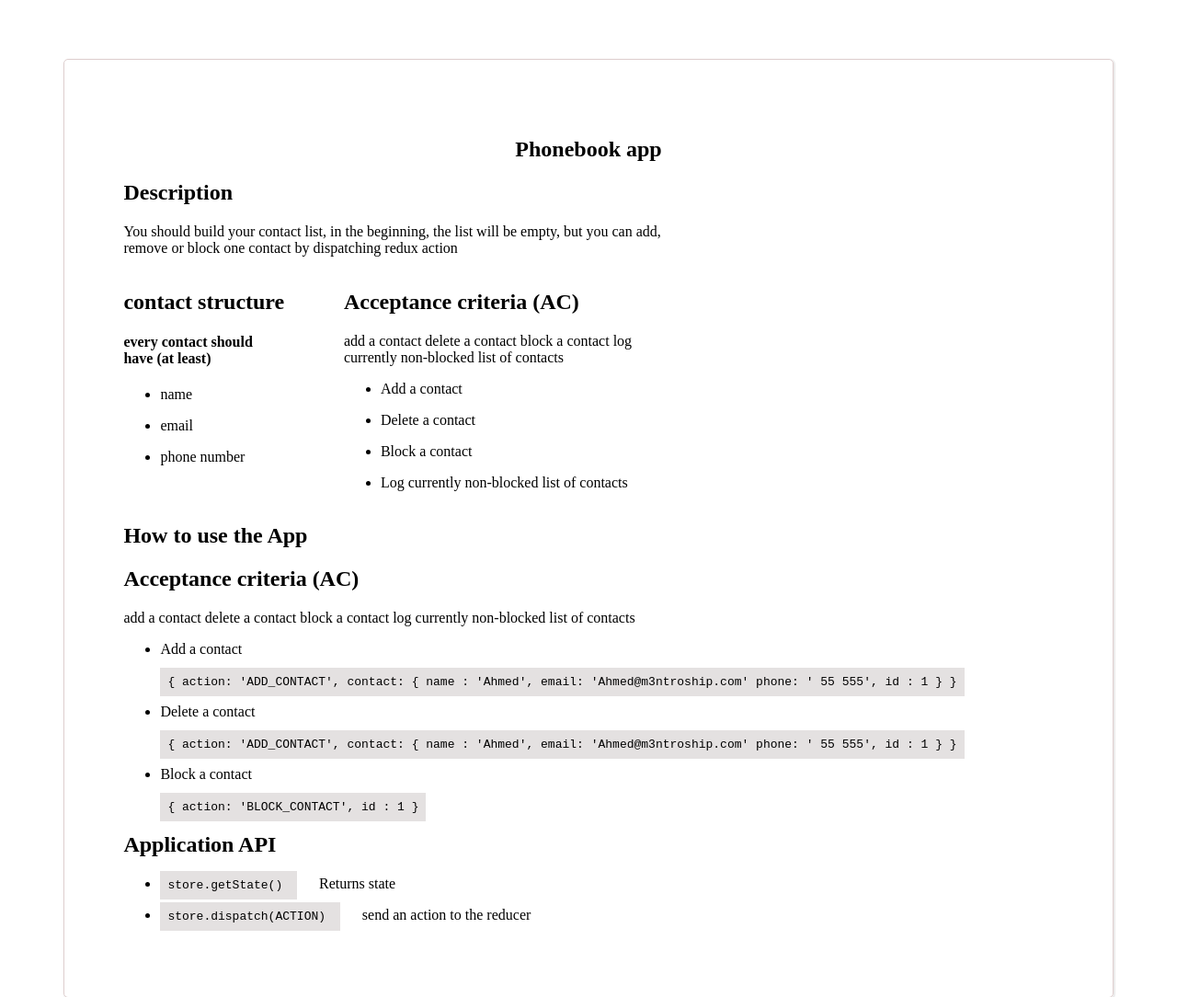
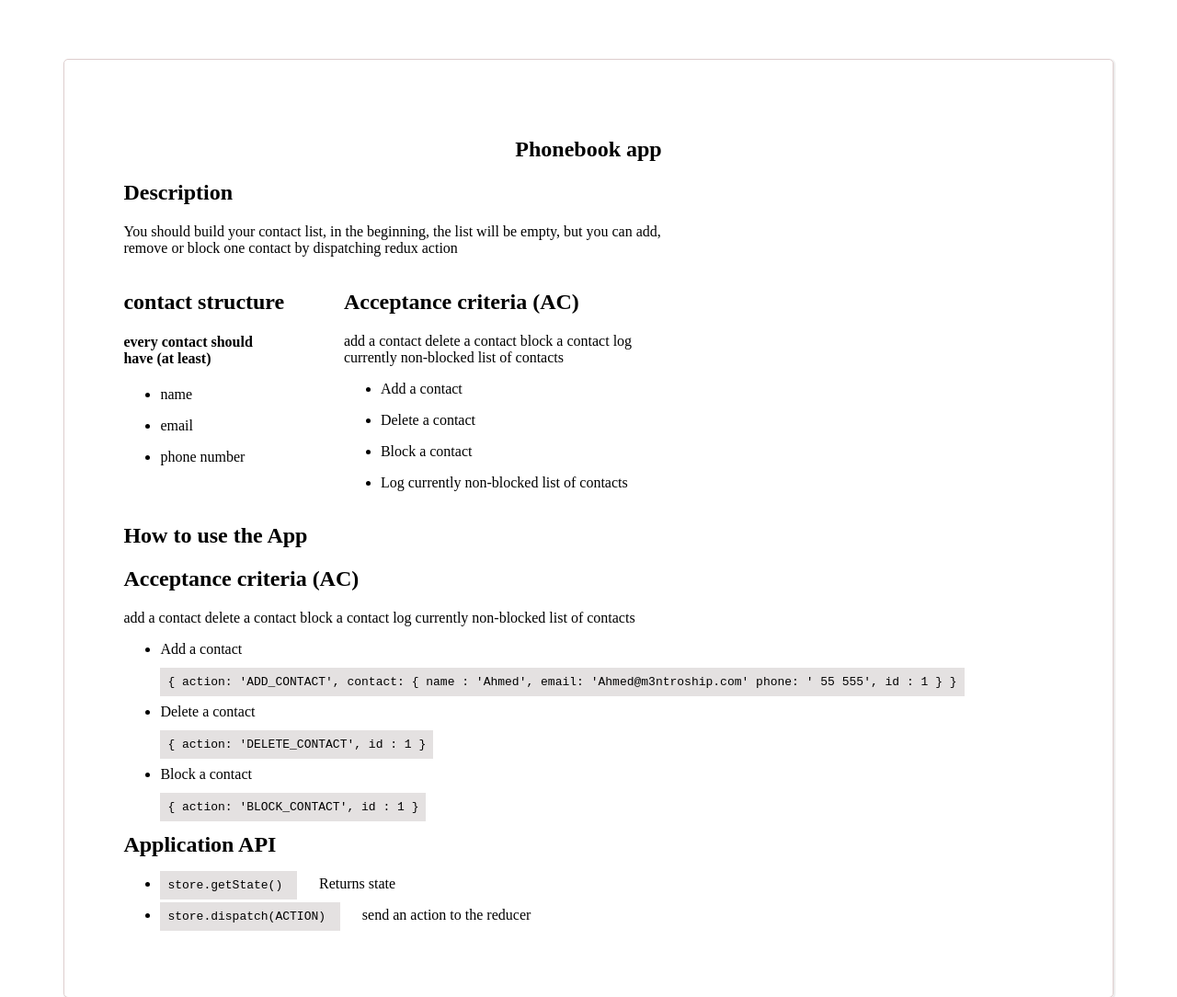
Before and after one commit to elhaw/simple-phone-app-redux, a plain HTML site: page index.html in a window 1280 px wide. Shown: the top 1084 px of the page at 92% size. Drawn offline with Linux system fonts and the light colour scheme.

Commit message:
fix type

```diff
--- a/index.html
+++ b/index.html
@@ -98,8 +98,7 @@
           <li>Delete a contact</li>
           <p>
             <code class="prettycode">
-              { action: 'ADD_CONTACT', contact: { name : 'Ahmed', email:
-              'Ahmed@m3ntroship.com' phone: ' 55 555', id : 1 } }
+              { action: 'DELETE_CONTACT', id : 1 }
             </code>
           </p>
           <li>Block a contact</li>
```
